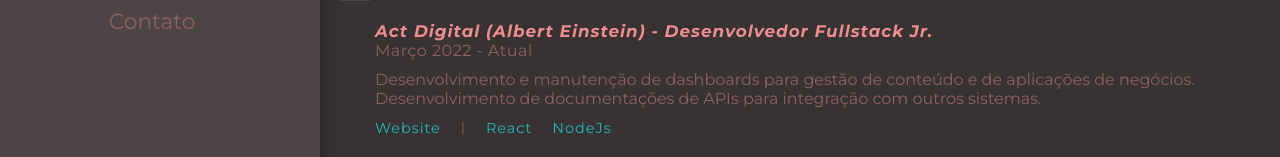
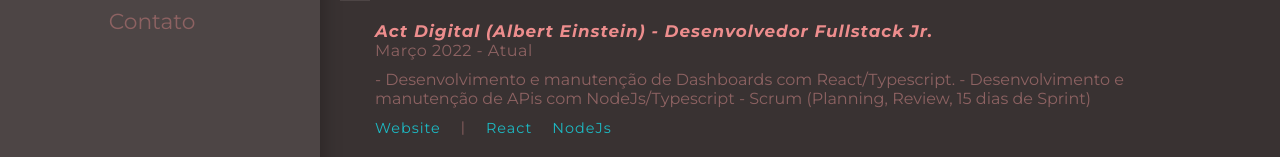
Before and after one commit to Porto-08/samuel-porto, a Next.js app: page /about in a window 1280 px wide. Shown: the part 498-655 px from the top of the page. Built offline with nearby package versions, Linux system fonts and the light colour scheme.

Commit message:
Alteração na descrição da experiencia act digital

```diff
--- a/pages/about/index.tsx
+++ b/pages/about/index.tsx
@@ -149,7 +149,11 @@
           <Experiences
             title="Act Digital (Albert Einstein) - Desenvolvedor Fullstack Jr."
             date="Março 2022 - Atual"
-            description="Desenvolvimento e manutenção de dashboards para gestão de conteúdo e de aplicações de negócios. Desenvolvimento de documentações de APIs para integração com outros sistemas."
+            description="
+              - Desenvolvimento e manutenção de Dashboards com React/Typescript.
+              - Desenvolvimento e manutenção de APis com NodeJs/Typescript
+              - Scrum (Planning, Review, 15 dias de Sprint)
+            "
             linkWebsite="https://actdigital.com/pt/"
             technologies={[{ title: "React", link: "https://reactjs.org/" }, { title: "NodeJs", link: "https://nodejs.org/en/" }]}
           />
```
